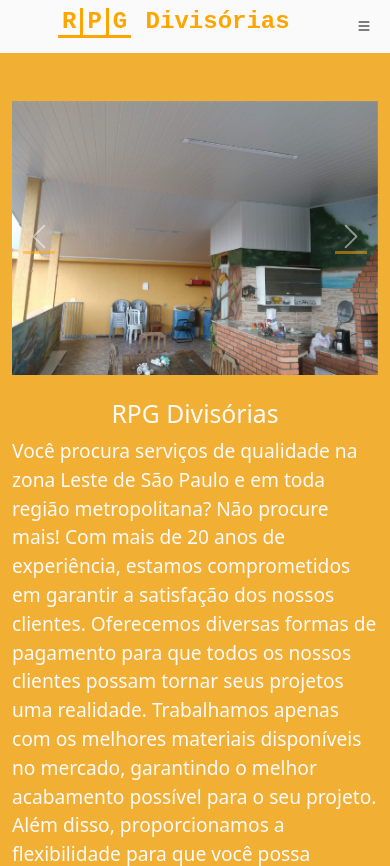
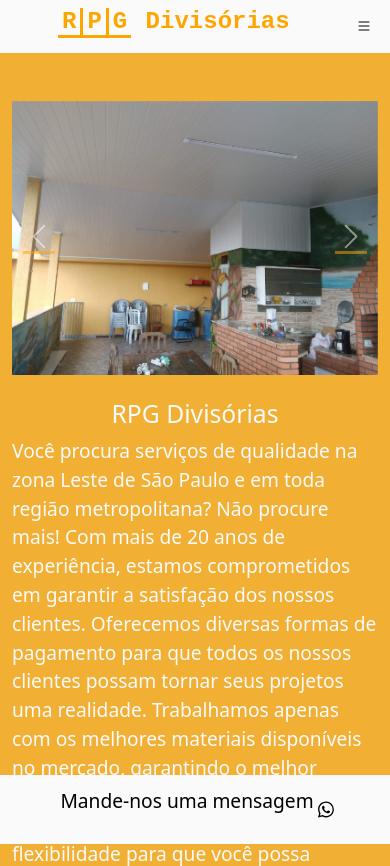
Before and after one commit to gs92dev/rpgDivisorias, a plain HTML site: page index.html in a window 390 px wide. Shown: the top 866 px of the page. Drawn offline with nearby package versions, Linux system fonts and the light colour scheme.

Commit message:
add stick bar

```diff
--- a/index.css
+++ b/index.css
@@ -1,44 +1,51 @@
-*{
+* {
     margin: 0;
     padding: 0;
     box-sizing: border-box;
     font-size: 1rem;
 }
-main{
+
+main {
     background-color: rgba(240, 165, 26, 0.888);
     color: #fafafa;
 }
 
-.display-flex{
+.display-flex {
     display: flex;
     flex-direction: row;
     padding: 8px;
     flex-wrap: wrap;
 }
-.nav-bar{
+
+.nav-bar {
     justify-content: space-between;
     background-color: #fafafa;
     align-items: center;
 }
-.menu{
-justify-content: space-around;
+
+.menu {
+    justify-content: space-around;
 }
-.ham-icon{
-    display:none;
+
+.ham-icon {
+    display: none;
 }
-.logo{
+
+.logo {
     border-right: orange solid 3px;
 }
-span{
+
+span {
     font-size: 1.5rem;
     padding: 0 4px 0 4px;
     border-bottom: orange solid 3px;
 }
 
-.heading-RPG{
+.heading-RPG {
     text-align: center;
 }
-.menu-link{
+
+.menu-link {
     padding: 4px;
     text-decoration: none;
     list-style: none;
@@ -50,7 +57,8 @@ span{
     font-weight: bold;
     cursor: pointer;
 }
-.company{
+
+.company {
     font-size: 1.5rem;
     padding-left: 50px;
     color: orange;
@@ -58,20 +66,25 @@ span{
     font-weight: bold;
 
 }
-.Whatsapp{
+
+.Whatsapp {
     width: 2rem;
     text-decoration: none;
     list-style: none;
 }
-.contato{
+
+.contato {
     text-decoration: none;
     color: #fafafa;
     font-size: 1.3rem;
 }
-p,li{
+
+p,
+li {
     font-size: 1.2rem;
 }
-footer{
+
+footer {
 
     background-color: #fafafa;
     align-items: center;
@@ -83,31 +96,66 @@ footer{
     height: auto;
 
 }
-.close{
+
+.close {
     display: none;
 }
-a{
-    text-decoration: underline 0.15em rgba(207, 25, 25, 0)!important;
+
+a {
+    text-decoration: underline 0.15em rgba(207, 25, 25, 0) !important;
     transition: text-decoration-color 300ms;
 }
-a:hover{
+
+a:hover {
     text-decoration: underline !important;
 }
-@media only screen and (max-width:600px){
-    .ham-icon{
-        display:inline;
+
+.wpp-fixed {
+    display: none;
+}
+
+@media only screen and (max-width:600px) {
+    .ham-icon {
+        display: inline;
         margin-right: 10px;
     }
-    .menu{
+
+    .menu {
         margin-top: -200px;
         justify-content: space-around;
         transition: all 0.9s ease-in-out;
     }
-    footer{
+
+    footer {
         height: auto;
         padding: 4px;
     }
-    .close{
+
+    .close {
         display: none;
     }
+
+    .wpp-fixed {
+        background: #FAFAFA;
+        bottom: 0px;
+        display: flex;
+        font-size: 1rem;
+        position: fixed;
+        width: 100%;
+        z-index: 100;
+        justify-content: center;
+    }
+
+    .wp-ico {
+        display: flex;
+        margin: 4px;
+        padding: 4px;
+        justify-content: space-around;
+        font-style: none;
+        text-decoration: none !important;
+        color: black;
+    }
+    .wp-ico>p{
+        padding: 4px;
+    }
 }
--- a/index.html
+++ b/index.html
@@ -36,6 +36,17 @@
           </li>
         </ul>
       </nav>
+      <div class="wpp-fixed">
+        <a
+          class="wp-ico"
+          href="https://api.whatsapp.com/send?phone=5511997496720"
+          target="_blank"
+        >
+          <p>Mande-nos uma mensagem</p>
+          <img src="./whatsapp.svg" alt="whatsapp"
+        /></a>
+      </div>
+    </header>
     <main>
       <!--Carousel imagens-->
       <div class="container pt-5">
@@ -98,23 +109,22 @@
             <article>
               <h2 class="heading-RPG" id="sobre">RPG Divisórias</h2>
               <p>
-                  Você procura serviços de qualidade na zona Leste de São Paulo
-                  e em toda região metropolitana? Não procure mais! Com mais de
-                  20 anos de experiência, estamos comprometidos em garantir a
+                Você procura serviços de qualidade na zona Leste de São Paulo e
+                em toda região metropolitana? Não procure mais! Com mais de 20
+                anos de experiência, estamos comprometidos em garantir a
                 satisfação dos nossos clientes. Oferecemos diversas formas de
                 pagamento para que todos os nossos clientes possam tornar seus
                 projetos uma realidade. Trabalhamos apenas com os melhores
-                  materiais disponíveis no mercado, garantindo o melhor
-                  acabamento possível para o seu projeto. Além disso,
-                  proporcionamos a flexibilidade para que você possa adquirir os
-                  materiais diretamente com os fornecedores, caso deseje.
-                  Queremos oferecer a máxima transparência em todos os serviços
-                  que realizamos, tanto para pessoas físicas quanto para
-                  jurídicas. Não perca mais tempo! Entre em contato conosco
-                  agora mesmo através do WhatsApp, telefone ou e-mail para obter
-                  mais informações. Estamos prontos para atender suas
-                  necessidades e superar suas expectativas. Faça a escolha certa
-                  e deixe-nos realizar o serviço dos seus sonhos!
+                materiais disponíveis no mercado, garantindo o melhor acabamento
+                possível para o seu projeto. Além disso, proporcionamos a
+                flexibilidade para que você possa adquirir os materiais
+                diretamente com os fornecedores, caso deseje. Queremos oferecer
+                a máxima transparência em todos os serviços que realizamos,
+                tanto para pessoas físicas quanto para jurídicas. Não perca mais
+                tempo! Entre em contato conosco agora mesmo através do WhatsApp,
+                telefone ou e-mail para obter mais informações. Estamos prontos
+                para atender suas necessidades e superar suas expectativas. Faça
+                a escolha certa e deixe-nos realizar o serviço dos seus sonhos!
               </p>
             </article>
           </div>
@@ -138,6 +148,7 @@
             </section>
           </div>
         </div>
+        <!--Seção de contatos-->
         <section>
           <div class="row mt-4">
             <div class="col justify-content-md-center">
@@ -175,7 +186,7 @@
         </section>
       </div>
     </main>
-    </header>
+
     <footer>
       <p>
         RPG Divisórias 2023 CNPJ: <span>30.222.775/0001-72</span>
@@ -188,6 +199,7 @@
         >
       </p>
     </footer>
+
     <script
       src="https://cdn.jsdelivr.net/npm/bootstrap@5.3.0/dist/js/bootstrap.bundle.min.js"
       integrity="sha384-geWF76RCwLtnZ8qwWowPQNguL3RmwHVBC9FhGdlKrxdiJJigb/j/68SIy3Te4Bkz"
```
Lines whose indentation alone changed are shown as unchanged.
